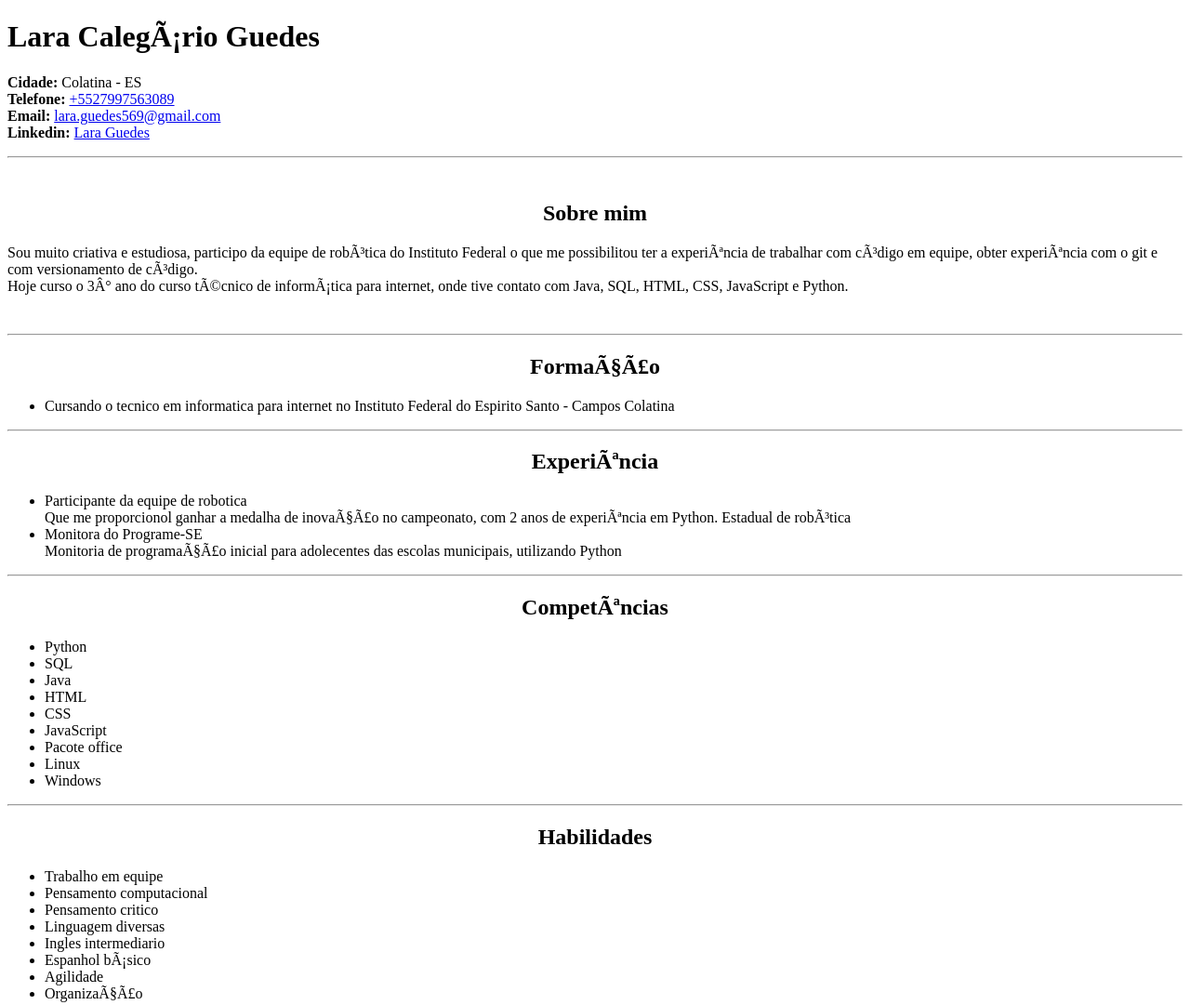
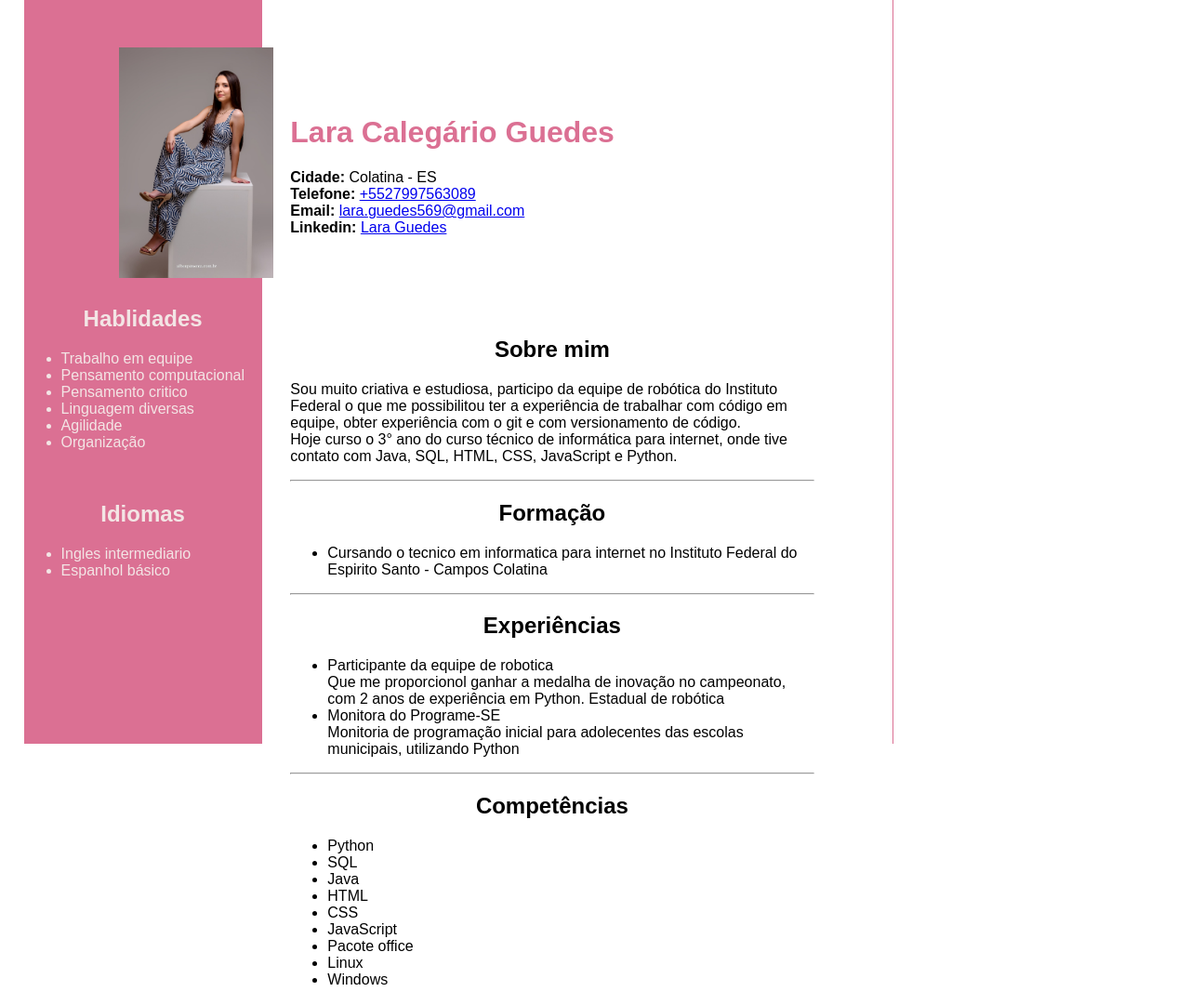
Before and after one commit to LaraGuedes/Curriculo, a plain HTML site: page index.html in a window 1280 px wide. Shown: the whole page at 93% size. Drawn offline with Linux system fonts and the light colour scheme.

Commit message:
Curriculo avançado

```diff
--- a/index.html
+++ b/index.html
@@ -1,68 +1,98 @@
 <!DOCTYPE html>
-<html larg="pt">
+<html lang="pr-br">
 
 <head>
-    <title>Curriculo Lara</title>
-    <meta charset=”UTF-8>
+    <meta charset="UTF-8">
+    <meta name="viewport" content="width=device-width, initial-scale=1.0">
+    <link rel="stylesheet" href="./organise.css">
+    <title>Lara Guedes</title>
 </head>
 
-<body>
-    <h1> Lara Calegário Guedes </h1>
+<body style="height: 80vh; width: 80%; margin: 0 2%;">
+    <div class="total">
+        <div class="barra">
+            <img src="./WhatsApp Image 2022-07-22 at 13.58.29.jpeg" alt="foto" width="65%"style="margin-left: 40%;margin-top: 20%; position:sticky;">
+            <br>
+            <div class="complementar">
+                <h2>Hablidades</h2>
+                <ul>
+                    <li>Trabalho em equipe</li>
+                    <li>Pensamento computacional</li>
+                    <li>Pensamento critico</li>
+                    <li>Linguagem diversas</li>
+                    <li>Agilidade</li>
+                    <li>Organização</li>
+                </ul>
+
+                <br>
+                <h2>Idiomas</h2>
+                <ul>
+                    <li>Ingles intermediario</li>
+                    <li>Espanhol básico</li>
+                </ul>
+            </div>
+
+        </div>
+
+        <div class="informacoes">
+            <h1 style="color: palevioletred;">Lara Calegário Guedes</h1>
             <p>
-        <strong>Cidade: </strong> Colatina - ES
+                <strong>Cidade:</strong> Colatina - ES <br>
+                <strong>Telefone: </strong> <a href="https://wa.me/5527997563089"> +5527997563089 </a> <br>
+                <strong>Email:</strong> <a href="mailto:lara.guedes569@gmail.com">lara.guedes569@gmail.com</a> <br>
+                <strong>Linkedin:</strong> <a href="https://www.linkedin.com/in/lara-caleg%C3%A1rio-guedes-293559267/"
+                    target="_blank"> Lara Guedes</a>
+            </p>
+        </div>
+
+        <div class="principal">
+            <h2>Sobre mim</h2>
+            <p>
+                Sou muito criativa e estudiosa, participo da equipe de robótica do Instituto Federal o que me
+                possibilitou ter a experiência de trabalhar com código em equipe, obter experiência com o git e com
+                versionamento de código.
                 <br>
-        <strong>Telefone: </strong> <a href="whatsapp://5527997563089"> +5527997563089 </a>
-        <br>
-        <strong>Email: </strong> <a href="mailto:lara.guedes569@gmail.com">lara.guedes569@gmail.com</a>
-        <br>
-        <strong>Linkedin:</strong> <a href="https://www.linkedin.com/in/lara-caleg%C3%A1rio-guedes-293559267/" target="_blank"> Lara Guedes</a>
+                Hoje curso o 3° ano do curso técnico de informática para internet, onde tive contato com Java, SQL,
+                HTML, CSS, JavaScript e Python.
             </p>
             <hr>
-    <br>
-    <h2 style="text-align: center;">Sobre mim</h2>
-    <p >
-        Sou muito criativa e estudiosa, participo da equipe de robótica do Instituto Federal o que me possibilitou ter a experiência de trabalhar com código em equipe, obter experiência com o git e com versionamento de código.<br>
-        Hoje curso o 3° ano do curso técnico de informática para internet, onde tive contato com Java, SQL, HTML, CSS, JavaScript e Python.
-    </p>
-    <br>
-    <hr>
-    <h2 style="text-align: center;">Formação</h2>
+            <h2>Formação</h2>
             <ul>
-        <li>Cursando o tecnico em informatica para internet no Instituto Federal do Espirito Santo - Campos Colatina</li>
+                <li> Cursando o tecnico em informatica para internet no Instituto Federal do Espirito Santo - Campos
+                    Colatina</li>
             </ul>
             <hr>
-    <h2 style="text-align: center;">Experiência</h2>
+            <h2>Experiências</h2>
             <ul>
-        <li>Participante da equipe de robotica <br> Que me proporcionol ganhar a medalha de inovação no campeonato, com 2 anos de experiência em Python.
-            Estadual de robótica</li>
-        <li>Monitora do Programe-SE <br> Monitoria de programação inicial para adolecentes das escolas municipais, utilizando Python</li>
+                <li>Participante da equipe de robotica
+                    <br>
+                    Que me proporcionol ganhar a medalha de inovação no campeonato, com 2 anos de experiência em Python.
+                    Estadual de robótica
+                </li>
+                <li>Monitora do Programe-SE
+                    <br>
+                    Monitoria de programação inicial para adolecentes das escolas municipais, utilizando Python
+                </li>
             </ul>
             <hr>
-    <h2 style="text-align: center;">Competências</h2>
+            <h2>Competências</h2>
             <ul>
                 <li>Python</li>
                 <li>SQL</li>
                 <li>Java</li>
-        <li>HTML</li>
+                <li> HTML</li>
                 <li>CSS</li>
                 <li>JavaScript</li>
                 <li>Pacote office</li>
                 <li>Linux</li>
                 <li>Windows</li>
             </ul>
-    <hr>
-    <h2 style="text-align: center;">Habilidades</h2>
-    <ul>
-        <li>Trabalho em equipe</li>
-        <li>Pensamento computacional</li>
-        <li>Pensamento critico</li>
-        <li>Linguagem diversas</li>
-        <li>Ingles intermediario</li>
-        <li>Espanhol básico</li>
-        <li>Agilidade</li>
-        <li>Organização</li>
-    </ul>
+        </div>
 
+        <div class="ladoDireito">
+        </div>
+
+    </div>
 
 </body>
 
--- /dev/null
+++ b/organise.css
@@ -0,0 +1,48 @@
+.total{
+    margin: auto;
+}
+
+.barra{
+    background-color: palevioletred;
+    height:100%;
+    width: 20%;
+    display: inline-block;
+    position: fixed;
+}
+
+.complementar{
+    margin: 10% 0;
+    color: rgb(243, 229, 229);
+}
+
+.informacoes{
+    width:55%;
+    display: inline-block;
+    margin-left: 28%;
+    margin-top: 10%;
+}
+
+.principal{
+    width:55%;
+    display: inline-block;
+    margin-left: 28%;
+    margin-top: 7%;
+}
+
+.ladoDireito{
+    background-color: palevioletred;
+    height: 100%;
+    width: 0.1%;
+    display: inline-block;
+    position: fixed;
+    left: 75%;
+    top: 0;
+}
+
+h2{
+    text-align: center;
+}
+
+body{
+    font-family: Arial, Helvetica, sans-serif;
+}
```
Also changed, not shown: WhatsApp Image 2022-07-22 at 13.58.29.jpeg (added). Lines whose indentation alone changed are shown as unchanged.
